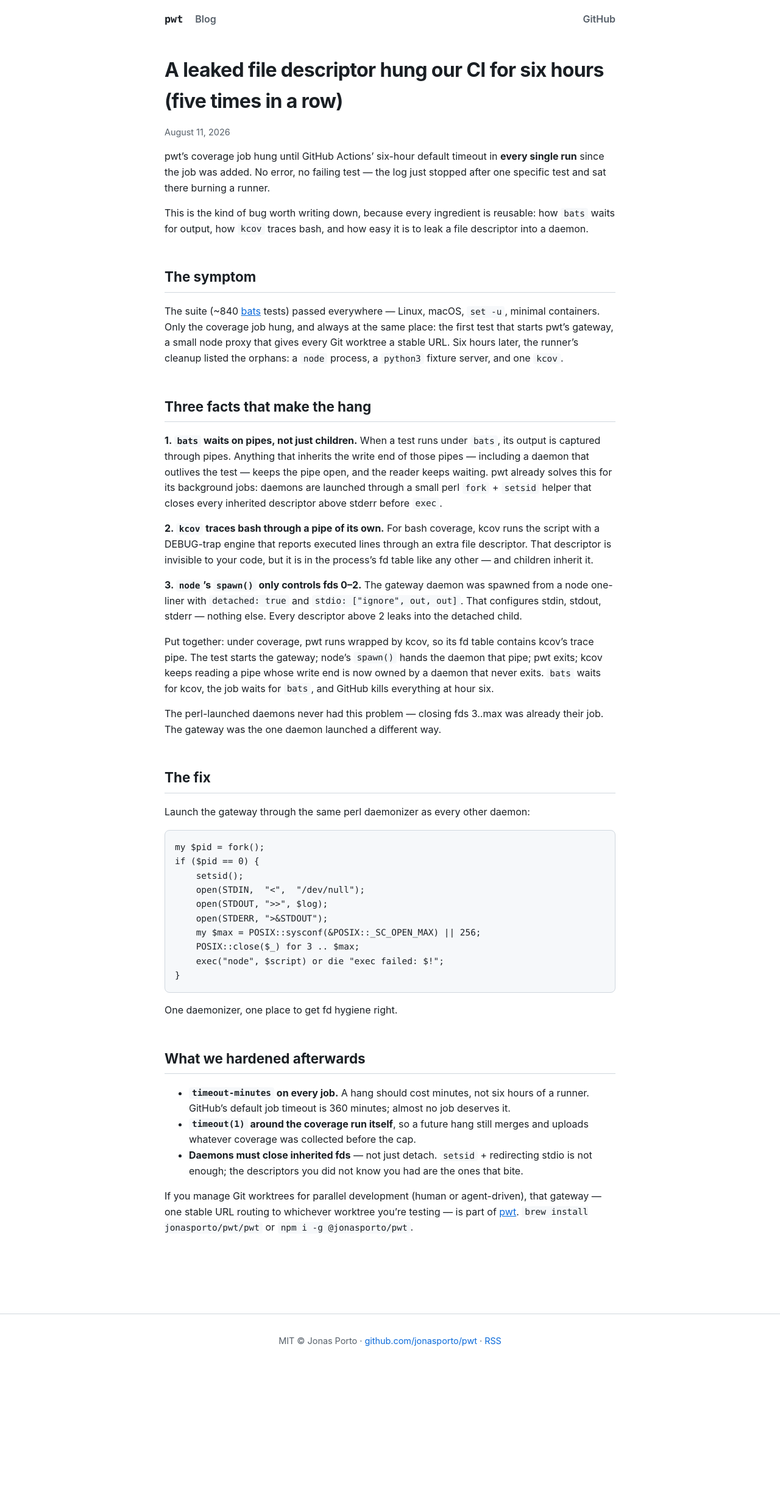
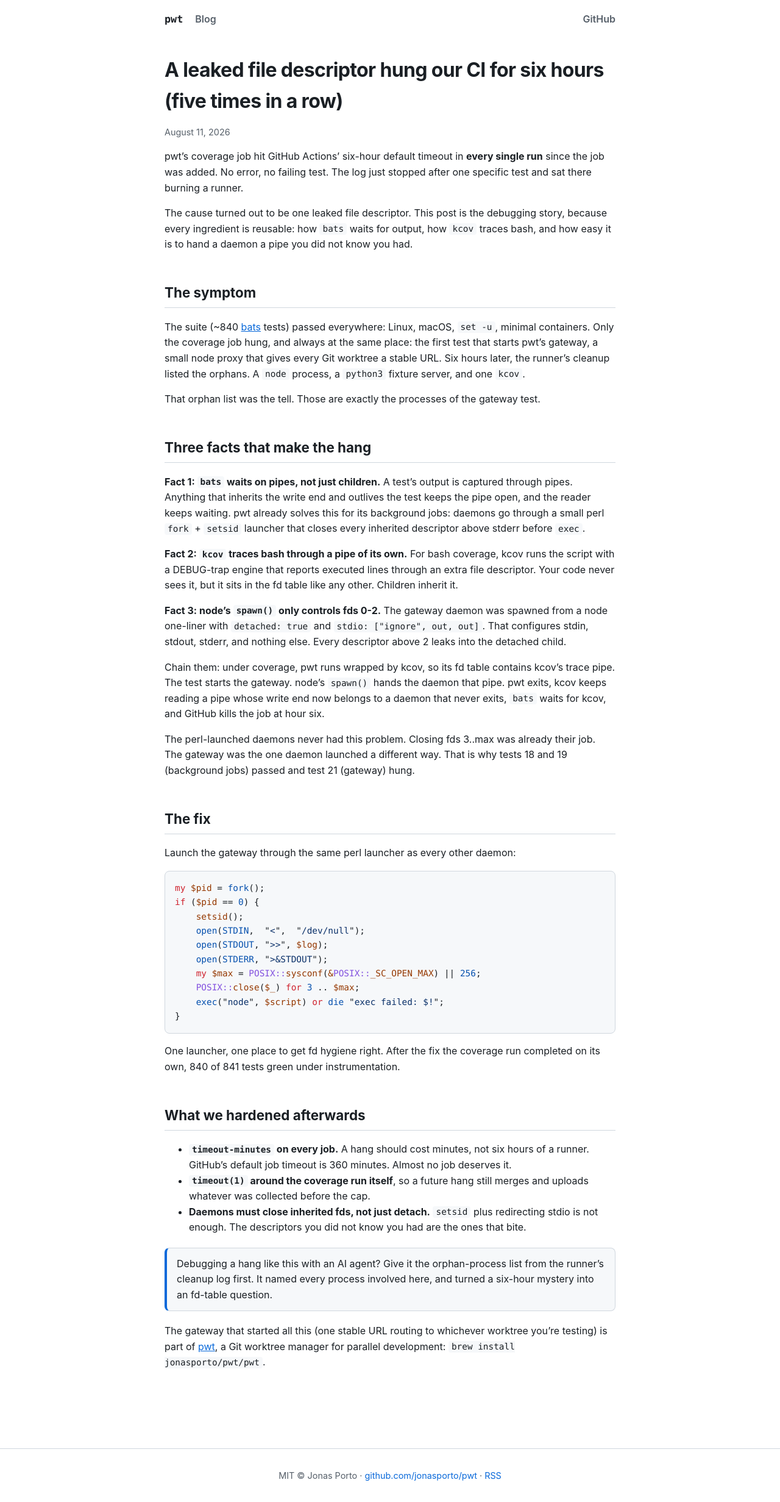
Before and after one commit to jonasporto/pwt, a Jekyll site: the page built from site/_posts/2026-08-11-a-leaked-file-descriptor-hung-ci-for-six-hours.md, in a window 1280 px wide. Shown: the whole page at 61% size. Built offline with Jekyll 4.4.1, drawn with Linux system fonts in a browser that asks for light colours; before the commit the page ends 2242 px from its top, so only the background shows below that.

Commit message:
Blog: article voice rules applied, rouge highlighting, hint callouts, copy button
- Both posts rewritten per the new writing rules (no em dashes, session
  voice); prose em dashes removed from the landing and blog index too, the
  brand lockup in the h1 stays.
- Code viewer: rouge token palette on the shared CSS vars (light/dark),
  languages tagged on fences, diff classes styled, copy button injected per
  block.
- Hint callouts via kramdown IAL ({: .hint} and {: .hint-agent} with a FOR
  AGENTS label); pnpm post gains a Pwtfile setup() example and an agent
  hint; CI post gains a debugging hint.

````diff
--- a/site/_posts/2026-08-11-a-leaked-file-descriptor-hung-ci-for-six-hours.md
+++ b/site/_posts/2026-08-11-a-leaked-file-descriptor-hung-ci-for-six-hours.md
@@ -1,60 +1,65 @@
 ---
 title: "A leaked file descriptor hung our CI for six hours (five times in a row)"
-description: "Debugging a kcov coverage job that sat silent until GitHub's 6-hour timeout: node's spawn() only controls fds 0–2, and one daemon kept a trace pipe open."
+description: "A kcov coverage job sat silent until GitHub's 6-hour timeout. The cause: node's spawn() only controls fds 0-2, and one daemon kept a trace pipe open."
 featured: true
 ---
 
-pwt's coverage job hung until GitHub Actions' six-hour default timeout in
-**every single run** since the job was added. No error, no failing test — the
-log just stopped after one specific test and sat there burning a runner.
+pwt's coverage job hit GitHub Actions' six-hour default timeout in **every
+single run** since the job was added. No error, no failing test. The log
+just stopped after one specific test and sat there burning a runner.
 
-This is the kind of bug worth writing down, because every ingredient is
-reusable: how `bats` waits for output, how `kcov` traces bash, and how easy it
-is to leak a file descriptor into a daemon.
+The cause turned out to be one leaked file descriptor. This post is the
+debugging story, because every ingredient is reusable: how `bats` waits for
+output, how `kcov` traces bash, and how easy it is to hand a daemon a pipe
+you did not know you had.
 
 ## The symptom
 
-The suite (~840 [bats](https://github.com/bats-core/bats-core) tests) passed
-everywhere — Linux, macOS, `set -u`, minimal containers. Only the coverage job
-hung, and always at the same place: the first test that starts pwt's gateway,
-a small node proxy that gives every Git worktree a stable URL. Six hours
-later, the runner's cleanup listed the orphans: a `node` process, a `python3`
-fixture server, and one `kcov`.
+The suite (~840 [bats](https://github.com/bats-core/bats-core) tests)
+passed everywhere: Linux, macOS, `set -u`, minimal containers. Only the
+coverage job hung, and always at the same place: the first test that starts
+pwt's gateway, a small node proxy that gives every Git worktree a stable
+URL. Six hours later, the runner's cleanup listed the orphans. A `node`
+process, a `python3` fixture server, and one `kcov`.
+
+That orphan list was the tell. Those are exactly the processes of the
+gateway test.
 
 ## Three facts that make the hang
 
-**1. `bats` waits on pipes, not just children.** When a test runs under
-`bats`, its output is captured through pipes. Anything that inherits the write
-end of those pipes — including a daemon that outlives the test — keeps the
-pipe open, and the reader keeps waiting. pwt already solves this for its
-background jobs: daemons are launched through a small perl
-`fork` + `setsid` helper that closes every inherited descriptor above stderr
-before `exec`.
+**Fact 1: `bats` waits on pipes, not just children.** A test's output is
+captured through pipes. Anything that inherits the write end and outlives
+the test keeps the pipe open, and the reader keeps waiting. pwt already
+solves this for its background jobs: daemons go through a small perl
+`fork` + `setsid` launcher that closes every inherited descriptor above
+stderr before `exec`.
 
-**2. `kcov` traces bash through a pipe of its own.** For bash coverage, kcov
-runs the script with a DEBUG-trap engine that reports executed lines through
-an extra file descriptor. That descriptor is invisible to your code, but it
-is in the process's fd table like any other — and children inherit it.
+**Fact 2: `kcov` traces bash through a pipe of its own.** For bash
+coverage, kcov runs the script with a DEBUG-trap engine that reports
+executed lines through an extra file descriptor. Your code never sees it,
+but it sits in the fd table like any other. Children inherit it.
 
-**3. `node`'s `spawn()` only controls fds 0–2.** The gateway daemon was
+**Fact 3: node's `spawn()` only controls fds 0-2.** The gateway daemon was
 spawned from a node one-liner with `detached: true` and
-`stdio: ["ignore", out, out]`. That configures stdin, stdout, stderr —
+`stdio: ["ignore", out, out]`. That configures stdin, stdout, stderr, and
 nothing else. Every descriptor above 2 leaks into the detached child.
 
-Put together: under coverage, pwt runs wrapped by kcov, so its fd table
-contains kcov's trace pipe. The test starts the gateway; node's `spawn()`
-hands the daemon that pipe; pwt exits; kcov keeps reading a pipe whose write
-end is now owned by a daemon that never exits. `bats` waits for kcov, the
-job waits for `bats`, and GitHub kills everything at hour six.
+Chain them: under coverage, pwt runs wrapped by kcov, so its fd table
+contains kcov's trace pipe. The test starts the gateway. node's `spawn()`
+hands the daemon that pipe. pwt exits, kcov keeps reading a pipe whose
+write end now belongs to a daemon that never exits, `bats` waits for kcov,
+and GitHub kills the job at hour six.
 
-The perl-launched daemons never had this problem — closing fds 3..max was
+The perl-launched daemons never had this problem. Closing fds 3..max was
 already their job. The gateway was the one daemon launched a different way.
+That is why tests 18 and 19 (background jobs) passed and test 21 (gateway)
+hung.
 
 ## The fix
 
-Launch the gateway through the same perl daemonizer as every other daemon:
+Launch the gateway through the same perl launcher as every other daemon:
 
-```
+```perl
 my $pid = fork();
 if ($pid == 0) {
     setsid();
@@ -67,20 +72,26 @@ if ($pid == 0) {
 }
 ```
 
-One daemonizer, one place to get fd hygiene right.
+One launcher, one place to get fd hygiene right. After the fix the coverage
+run completed on its own, 840 of 841 tests green under instrumentation.
 
 ## What we hardened afterwards
 
 - **`timeout-minutes` on every job.** A hang should cost minutes, not six
-  hours of a runner. GitHub's default job timeout is 360 minutes; almost no
+  hours of a runner. GitHub's default job timeout is 360 minutes. Almost no
   job deserves it.
 - **`timeout(1)` around the coverage run itself**, so a future hang still
-  merges and uploads whatever coverage was collected before the cap.
-- **Daemons must close inherited fds** — not just detach. `setsid` +
-  redirecting stdio is not enough; the descriptors you did not know you had
+  merges and uploads whatever was collected before the cap.
+- **Daemons must close inherited fds, not just detach.** `setsid` plus
+  redirecting stdio is not enough. The descriptors you did not know you had
   are the ones that bite.
 
-If you manage Git worktrees for parallel development (human or agent-driven),
-that gateway — one stable URL routing to whichever worktree you're testing —
-is part of [pwt](https://github.com/jonasporto/pwt). `brew install
-jonasporto/pwt/pwt` or `npm i -g @jonasporto/pwt`.
+> Debugging a hang like this with an AI agent? Give it the orphan-process
+> list from the runner's cleanup log first. It named every process involved
+> here, and turned a six-hour mystery into an fd-table question.
+{: .hint}
+
+The gateway that started all this (one stable URL routing to whichever
+worktree you're testing) is part of
+[pwt](https://github.com/jonasporto/pwt), a Git worktree manager for
+parallel development: `brew install jonasporto/pwt/pwt`.
--- a/site/assets/style.css
+++ b/site/assets/style.css
@@ -6,6 +6,17 @@
   --code-bg: #f6f8fa;
   --border: #d0d7de;
   --card: #f6f8fa;
+  /* rouge syntax tokens (GitHub-flavored) */
+  --tok-kw: #cf222e;
+  --tok-str: #0a3069;
+  --tok-com: #6e7781;
+  --tok-fn: #8250df;
+  --tok-var: #953800;
+  --tok-num: #0550ae;
+  --tok-ins: #1a7f37;
+  --tok-ins-bg: #dafbe1;
+  --tok-del: #cf222e;
+  --tok-del-bg: #ffebe9;
 }
 @media (prefers-color-scheme: dark) {
   :root {
@@ -16,6 +27,16 @@
     --code-bg: #161b22;
     --border: #30363d;
     --card: #161b22;
+    --tok-kw: #ff7b72;
+    --tok-str: #a5d6ff;
+    --tok-com: #8b949e;
+    --tok-fn: #d2a8ff;
+    --tok-var: #ffa657;
+    --tok-num: #79c0ff;
+    --tok-ins: #3fb950;
+    --tok-ins-bg: rgba(46, 160, 67, 0.15);
+    --tok-del: #f85149;
+    --tok-del-bg: rgba(248, 81, 73, 0.15);
   }
 }
 * { box-sizing: border-box; }
@@ -36,6 +57,46 @@ pre {
 }
 pre code { background: none; padding: 0; }
 .comment { color: var(--muted); }
+
+/* rouge syntax highlighting (kramdown fenced code with a language tag) */
+div.highlighter-rouge { position: relative; }
+.highlight .c, .highlight .c1, .highlight .cm, .highlight .cp { color: var(--tok-com); font-style: italic; }
+.highlight .k, .highlight .kd, .highlight .kn, .highlight .kc, .highlight .kp,
+.highlight .kr, .highlight .kt, .highlight .ow { color: var(--tok-kw); }
+.highlight .s, .highlight .s1, .highlight .s2, .highlight .sb, .highlight .sh,
+.highlight .si, .highlight .sx, .highlight .sr, .highlight .ss { color: var(--tok-str); }
+.highlight .se { color: var(--tok-var); }
+.highlight .nb, .highlight .bp, .highlight .no { color: var(--tok-num); }
+.highlight .nf, .highlight .fm, .highlight .nc, .highlight .nn { color: var(--tok-fn); }
+.highlight .nv, .highlight .vi, .highlight .vg, .highlight .vc, .highlight .na,
+.highlight .nt { color: var(--tok-var); }
+.highlight .m, .highlight .mi, .highlight .mf, .highlight .mh, .highlight .mo { color: var(--tok-num); }
+.highlight .gi { color: var(--tok-ins); background: var(--tok-ins-bg); }
+.highlight .gd { color: var(--tok-del); background: var(--tok-del-bg); }
+.highlight .gh, .highlight .gu { color: var(--tok-fn); font-weight: 600; }
+.highlight .err { color: inherit; background: none; }
+
+/* hint callouts: blockquote + {: .hint} (or .hint-agent) in kramdown */
+blockquote.hint, blockquote.hint-agent {
+  margin: 1.25rem 0; padding: 0.8rem 1rem; border-radius: 8px;
+  background: var(--card); border: 1px solid var(--border);
+  border-left: 4px solid var(--accent); color: var(--fg);
+}
+blockquote.hint p, blockquote.hint-agent p { margin: 0; }
+blockquote.hint-agent::before {
+  content: "FOR AGENTS"; display: block; font-size: 0.7rem; font-weight: 700;
+  letter-spacing: 0.08em; color: var(--accent); margin-bottom: 0.25rem;
+}
+
+/* copy button on code blocks */
+.copy-btn {
+  position: absolute; top: 0.5rem; right: 0.5rem; padding: 0.25rem 0.6rem;
+  font-size: 0.75rem; font-family: inherit; cursor: pointer;
+  color: var(--muted); background: var(--bg); border: 1px solid var(--border);
+  border-radius: 6px; opacity: 0; transition: opacity 0.15s;
+}
+div.highlighter-rouge:hover .copy-btn, .term:hover .copy-btn { opacity: 1; }
+.copy-btn:hover { color: var(--accent); }
 h2 { margin-top: 3rem; font-size: 1.4rem; border-bottom: 1px solid var(--border); padding-bottom: 0.4rem; }
 
 /* top nav */
--- a/site/blog/index.html
+++ b/site/blog/index.html
@@ -1,7 +1,7 @@
 ---
 layout: default
 title: Blog
-description: Notes from building pwt — bash, Git worktrees, CI, and developer tooling.
+description: "Notes from building pwt: bash, Git worktrees, CI, and developer tooling."
 ---
 <h2>Blog</h2>
 <ul class="post-list">
````
Also changed, not shown: site/_layouts/default.html (+14 -0 lines), site/_posts/2026-08-11-sixty-three-worktrees-one-node-modules-problem.md (+84 -51 lines), site/index.html (+4 -4 lines).
